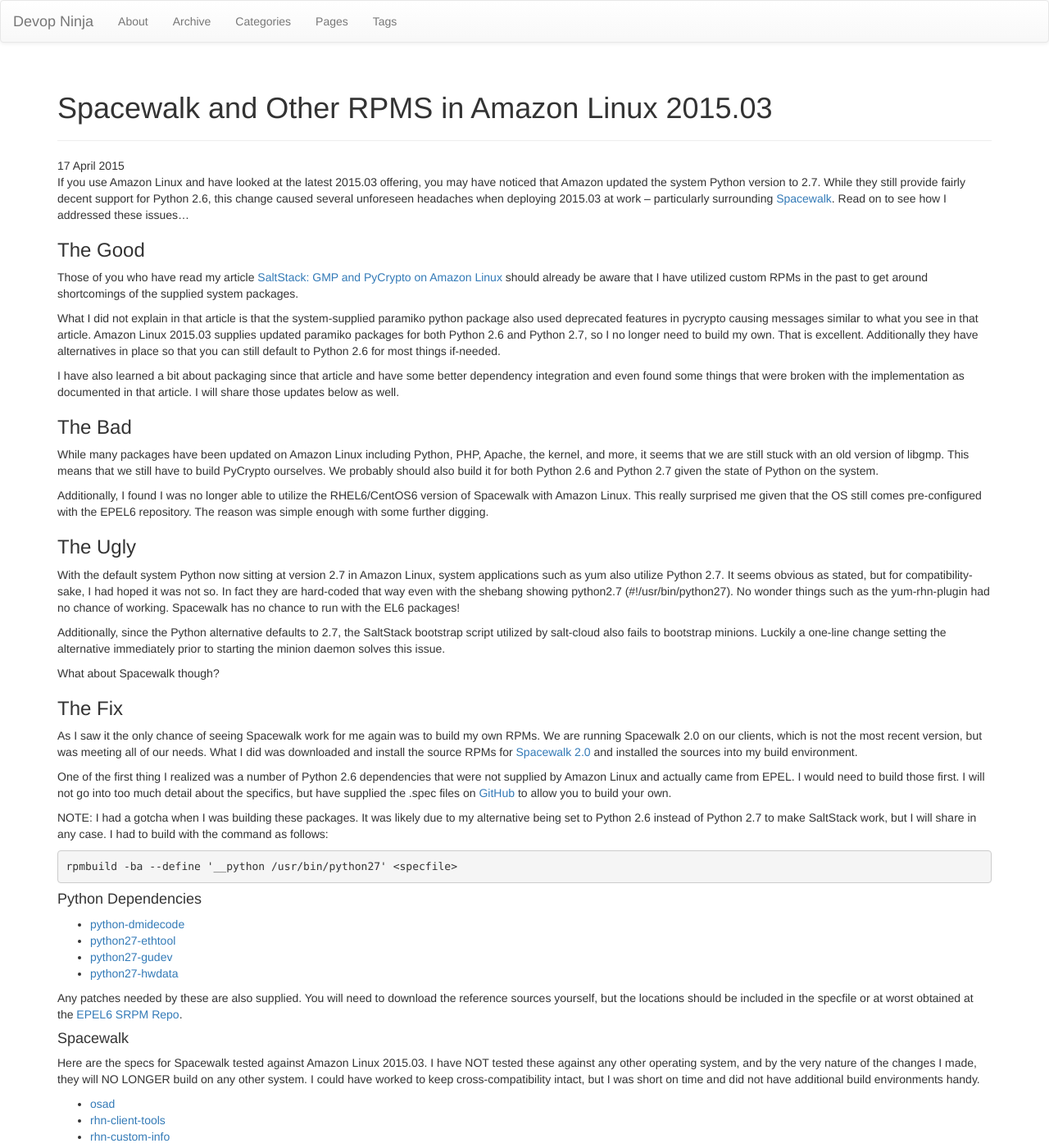
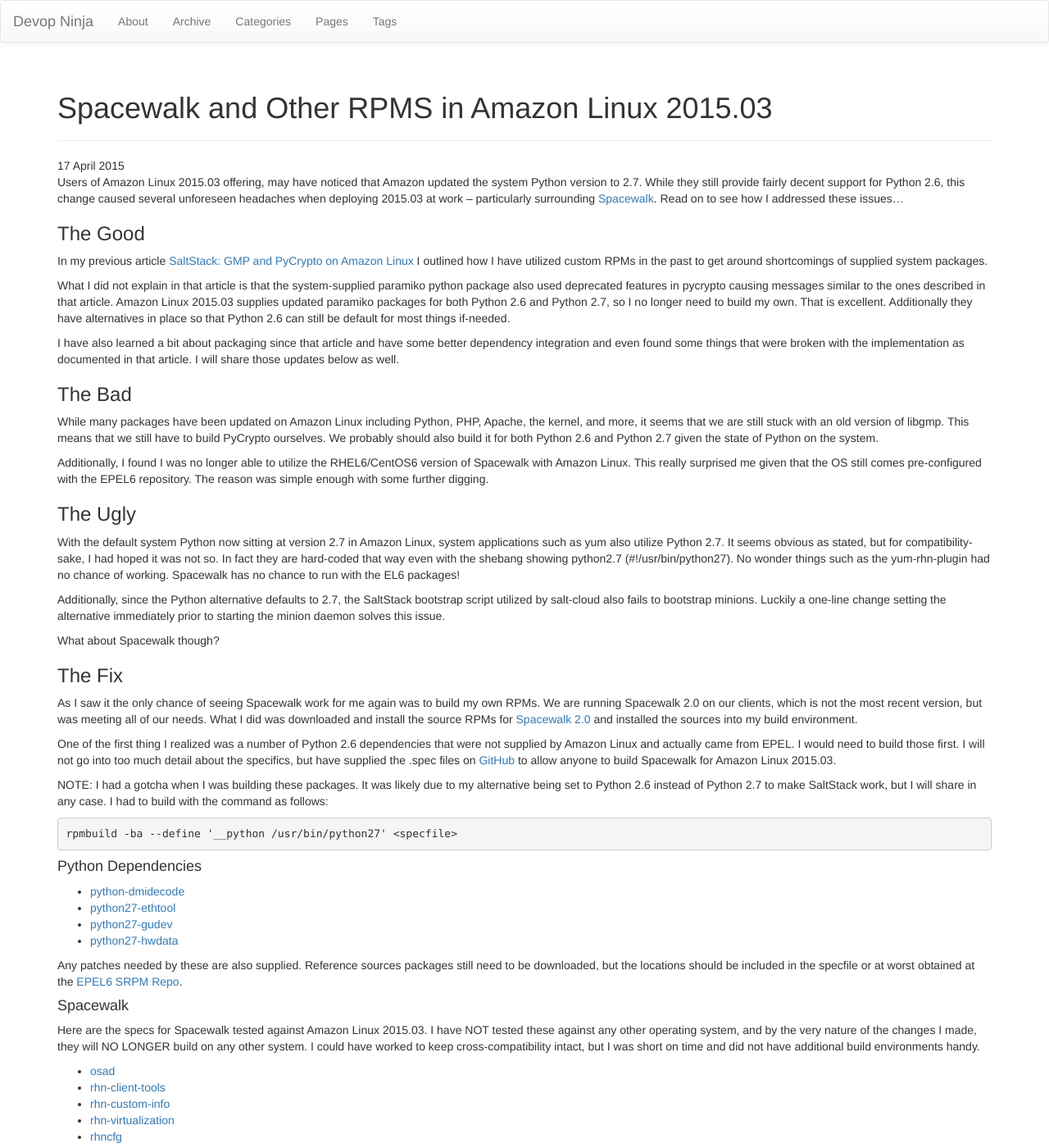
Before and after one commit to rfairburn/rfairburn.github.io, a Jekyll site: the page built from _posts/2015-04-17-spacewalk-and-other-rpms-in-amazon-linux-201503.md, in a window 1280 px wide and 1400 px high. Shown: the whole window at 82% size. Built offline with Jekyll 4.4.1, drawn with Linux system fonts in a browser that asks for light colours; nearby versions of some CDN libraries; library files that are not in the unit come from our copies; comment, search, counter and statistics services are not loaded.

Commit message:
voice change

```diff
--- a/_posts/2015-04-17-spacewalk-and-other-rpms-in-amazon-linux-201503.md
+++ b/_posts/2015-04-17-spacewalk-and-other-rpms-in-amazon-linux-201503.md
@@ -6,13 +6,13 @@ category: Configuration Management
 tags: ['Spacewalk', 'Amazon Linux', 'Python', 'RPMs', 'SaltStack']
 ---
 {% include JB/setup %}
-If you use Amazon Linux and have looked at the latest 2015.03 offering, you may have noticed that Amazon updated the system Python version to 2.7.  While they still provide fairly decent support for Python 2.6, this change caused several unforeseen headaches when deploying 2015.03 at work -- particularly surrounding [Spacewalk](http://spacewalk.redhat.com).  Read on to see how I addressed these issues...
+Users of Amazon Linux 2015.03 offering, may have noticed that Amazon updated the system Python version to 2.7.  While they still provide fairly decent support for Python 2.6, this change caused several unforeseen headaches when deploying 2015.03 at work -- particularly surrounding [Spacewalk](http://spacewalk.redhat.com).  Read on to see how I addressed these issues...
 
 ### The Good
 
-Those of you who have read my article [SaltStack: GMP and PyCrypto on Amazon Linux](/configuration%20management/2014/11/20/saltstack-gmp-and-pycrypto-on-amazon-linux/) should already be aware that I have utilized custom RPMs in the past to get around shortcomings of the supplied system packages.
+In my previous article [SaltStack: GMP and PyCrypto on Amazon Linux](/configuration%20management/2014/11/20/saltstack-gmp-and-pycrypto-on-amazon-linux/) I outlined how I have utilized custom RPMs in the past to get around shortcomings of supplied system packages.
 
-What I did not explain in that article is that the system-supplied paramiko python package also used deprecated features in pycrypto causing messages similar to what you see in that article.  Amazon Linux 2015.03 supplies updated paramiko packages for both Python 2.6 and Python 2.7, so I no longer need to build my own.  That is excellent.  Additionally they have alternatives in place so that you can still default to Python 2.6 for most things if-needed.
+What I did not explain in that article is that the system-supplied paramiko python package also used deprecated features in pycrypto causing messages similar to the ones described in that article.  Amazon Linux 2015.03 supplies updated paramiko packages for both Python 2.6 and Python 2.7, so I no longer need to build my own.  That is excellent.  Additionally they have alternatives in place so that Python 2.6 can still be default for most things if-needed.
 
 I have also learned a bit about packaging since that article and have some better dependency integration and even found some things that were broken with the implementation as documented in that article.  I will share those updates below as well.
 
@@ -34,7 +34,7 @@ What about Spacewalk though?
 
 As I saw it the only chance of seeing Spacewalk work for me again was to build my own RPMs.  We are running Spacewalk 2.0 on our clients, which is not the most recent version, but was meeting all of our needs.  What I did was downloaded and install the source RPMs for [Spacewalk 2.0](http://yum.spacewalkproject.org/2.0-client/RHEL/6/source/) and installed the sources into my build environment.
 
-One of the first thing I realized was a number of Python 2.6 dependencies that were not supplied by Amazon Linux and actually came from EPEL.  I would need to build those first.  I will not go into too much detail about the specifics, but have supplied the .spec files on [GitHub](https://github.com/rfairburn/amazon-linux-rpms) to allow you to build your own.
+One of the first thing I realized was a number of Python 2.6 dependencies that were not supplied by Amazon Linux and actually came from EPEL.  I would need to build those first.  I will not go into too much detail about the specifics, but have supplied the .spec files on [GitHub](https://github.com/rfairburn/amazon-linux-rpms) to allow anyone to build Spacewalk for Amazon Linux 2015.03.
 
 NOTE: I had a gotcha when I was building these packages.  It was likely due to my alternative being set to Python 2.6 instead of Python 2.7 to make SaltStack work, but I will share in any case.  I had to build with the command as follows:
 
@@ -51,7 +51,7 @@ rpmbuild -ba --define '__python /usr/bin/python27' <specfile>
 * [python27-gudev](https://github.com/rfairburn/amazon-linux-rpms/blob/master/rpmbuild/SPECS/python27-gudev.spec)
 * [python27-hwdata](https://github.com/rfairburn/amazon-linux-rpms/blob/master/rpmbuild/SPECS/python27-hwdata.spec)
 
-Any patches needed by these are also supplied.  You will need to download the reference sources yourself, but the locations should be included in the specfile or at worst obtained at the [EPEL6 SRPM Repo](https://dl.fedoraproject.org/pub/epel/6/SRPMS/).
+Any patches needed by these are also supplied.  Reference sources packages still need to be downloaded, but the locations should be included in the specfile or at worst obtained at the [EPEL6 SRPM Repo](https://dl.fedoraproject.org/pub/epel/6/SRPMS/).
 
 #### Spacewalk
 
```
